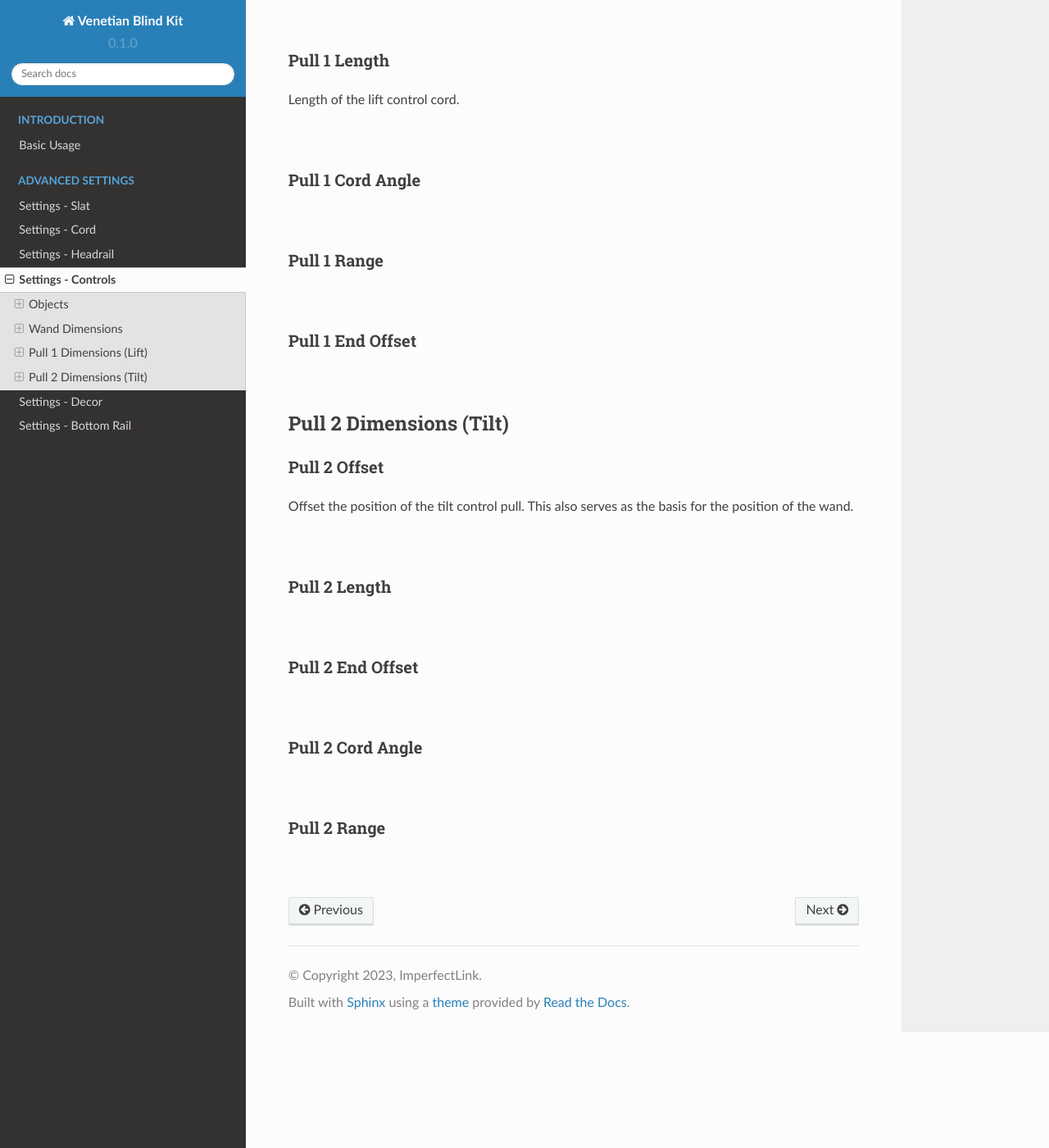
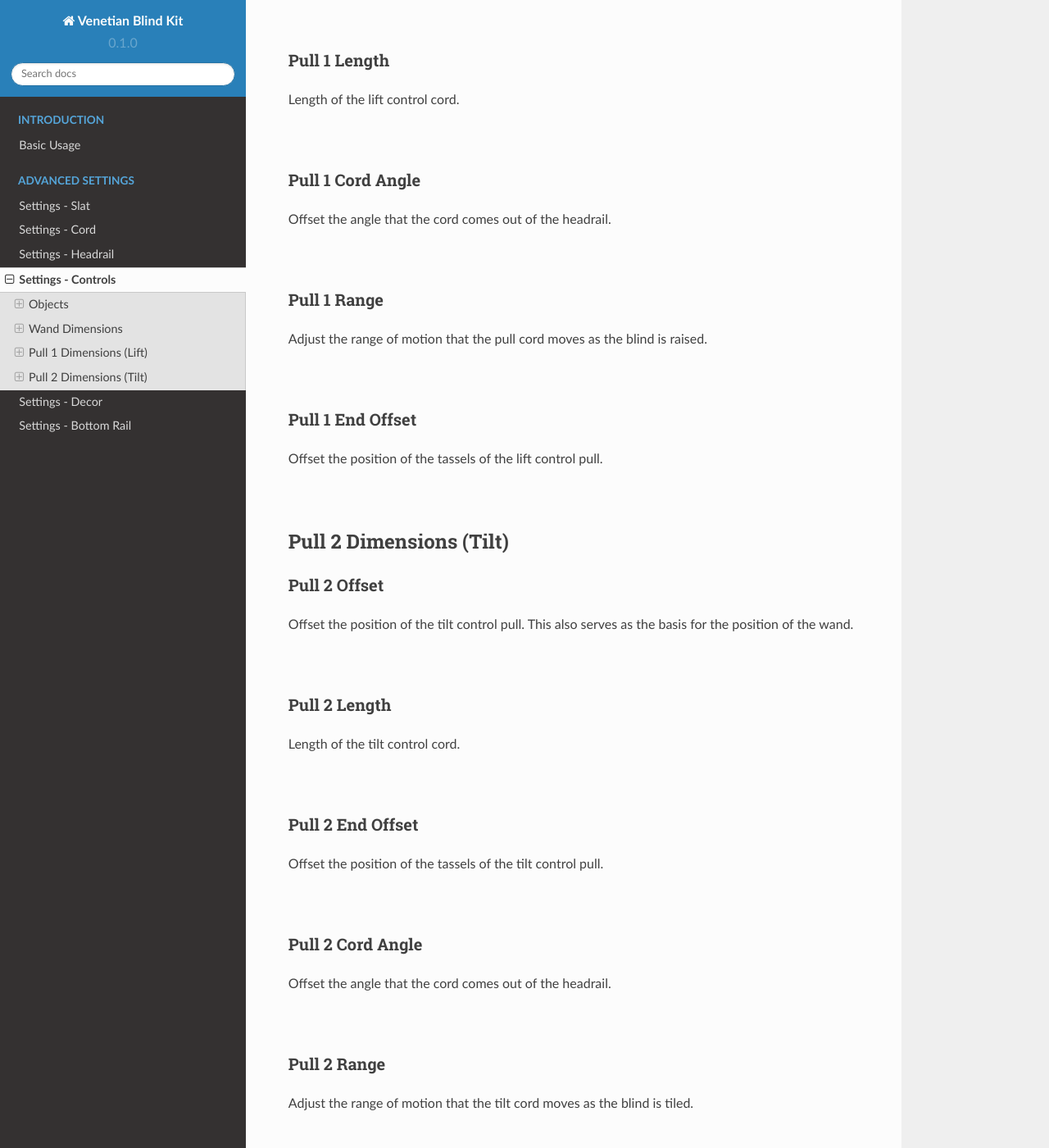
Before and after one commit to imperfectlink/VenetianBlindKit, a Sphinx documentation site: the page built from docs/source/controls.rst, in a window 1280 px wide and 1400 px high, scrolled down 1338 px. Shown: the whole window at 82% size. Built offline with Sphinx 7.4.7 and the Read the Docs theme 2.0.0, drawn with Linux system fonts in a browser that asks for light colours.

Commit message:
Update controls.rst

```diff
--- a/docs/source/controls.rst
+++ b/docs/source/controls.rst
@@ -71,17 +71,21 @@ Length of the lift control cord.
 Pull 1 Cord Angle
 ----
 
-
+Offset the angle that the cord comes out of the headrail.
 
 |
 
 Pull 1 Range
 ----
 
+Adjust the range of motion that the pull cord moves as the blind is raised.
+
 |
 
 Pull 1 End Offset
 ----
+
+Offset the position of the tassels of the lift control pull.
 
 |
 
@@ -98,19 +102,27 @@ Offset the position of the tilt control pull. This also serves as the basis for
 Pull 2 Length
 ----
 
+Length of the tilt control cord.
+
 |
 
 Pull 2 End Offset
 ----
+
+Offset the position of the tassels of the tilt control pull.
 
 |
 
 Pull 2 Cord Angle
 ----
 
+Offset the angle that the cord comes out of the headrail.
+
 |
 
 Pull 2 Range
 ----
 
+Adjust the range of motion that the tilt cord moves as the blind is tiled.
+
 |
```
